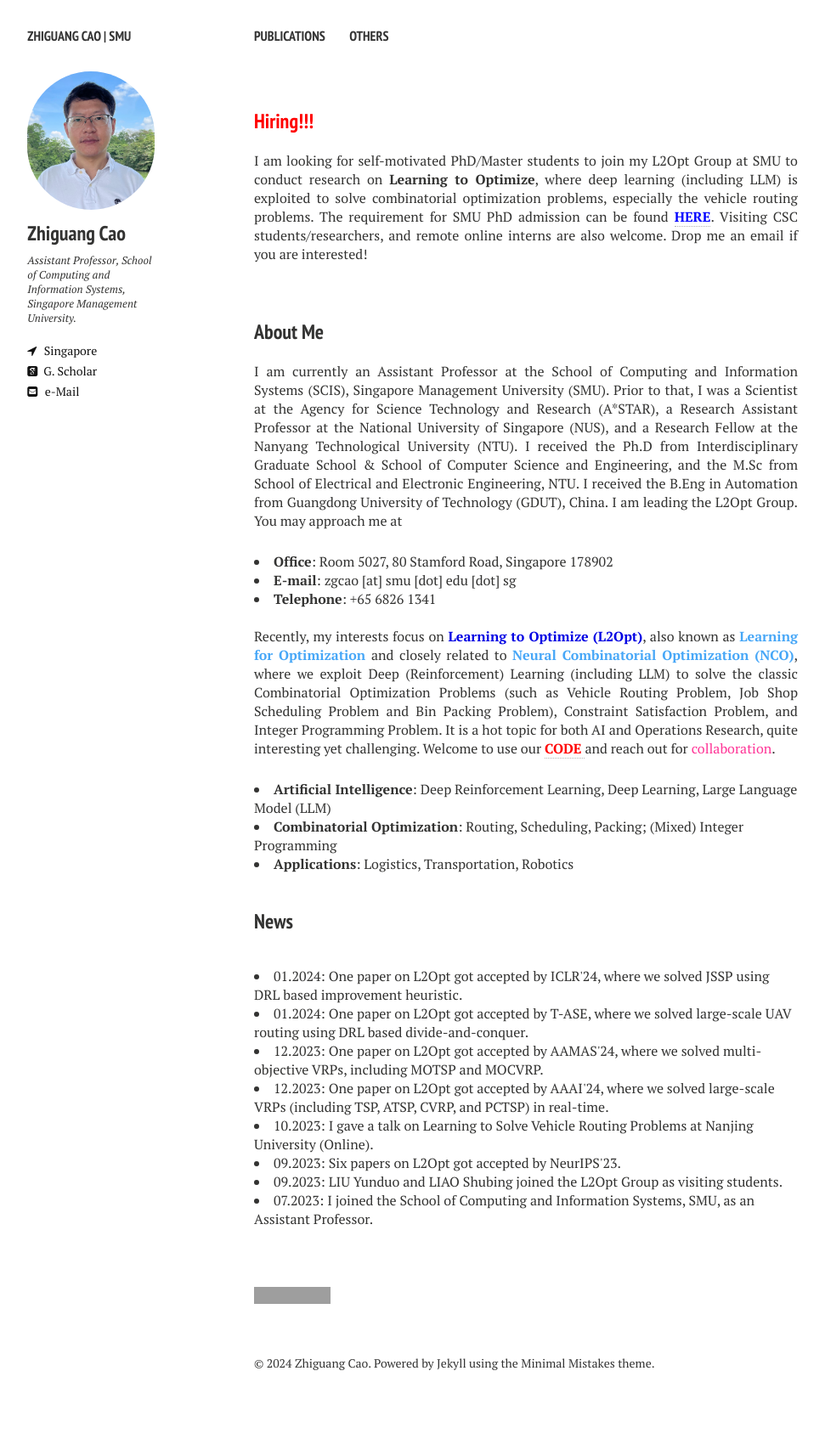
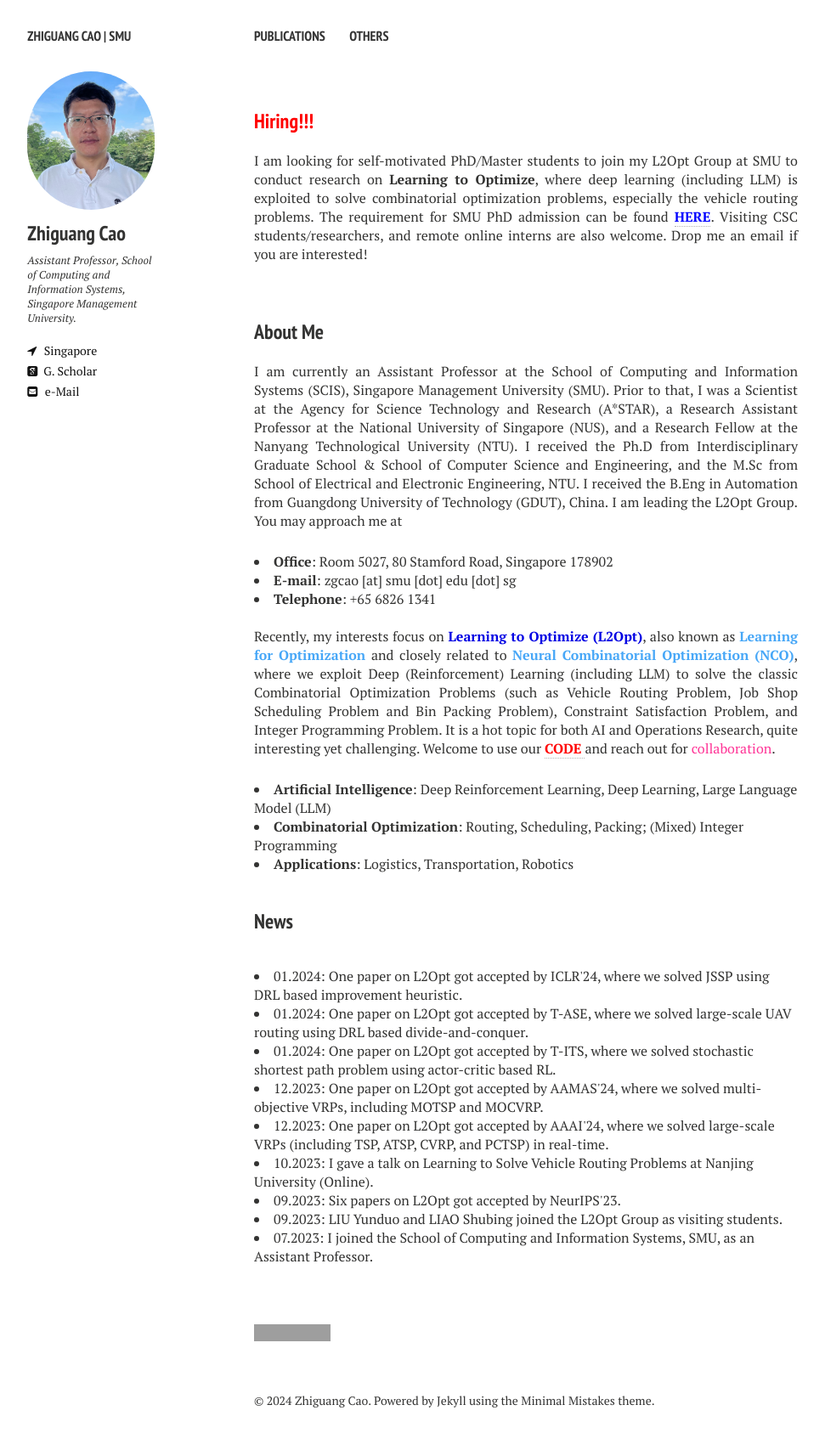
Before and after one commit to zhiguangcaosg/zhiguangcaosg.github.io, a Jekyll site: the page built from index.md, in a window 1280 px wide. Shown: the whole page at 85% size, without its empty margins (21-992 px from the left). Built offline with Jekyll 4.4.1, drawn with Linux system fonts in a browser that asks for light colours; nearby versions of some CDN libraries; before the commit the page ends 1663 px from its top, so only the background shows below that; grey boxes are pictures that could not be loaded.

Commit message:
Update index.md

```diff
--- a/index.md
+++ b/index.md
@@ -48,6 +48,10 @@ image: banner1.png
 </li>
 
 <li>
+01.2024:  One paper on L2Opt got accepted by T-ITS, where we solved stochastic shortest path problem using actor-critic based RL.
+</li>
+
+<li>
 12.2023:  One paper on L2Opt got accepted by AAMAS'24, where we solved multi-objective VRPs, including MOTSP and MOCVRP.
 </li>
 
```
